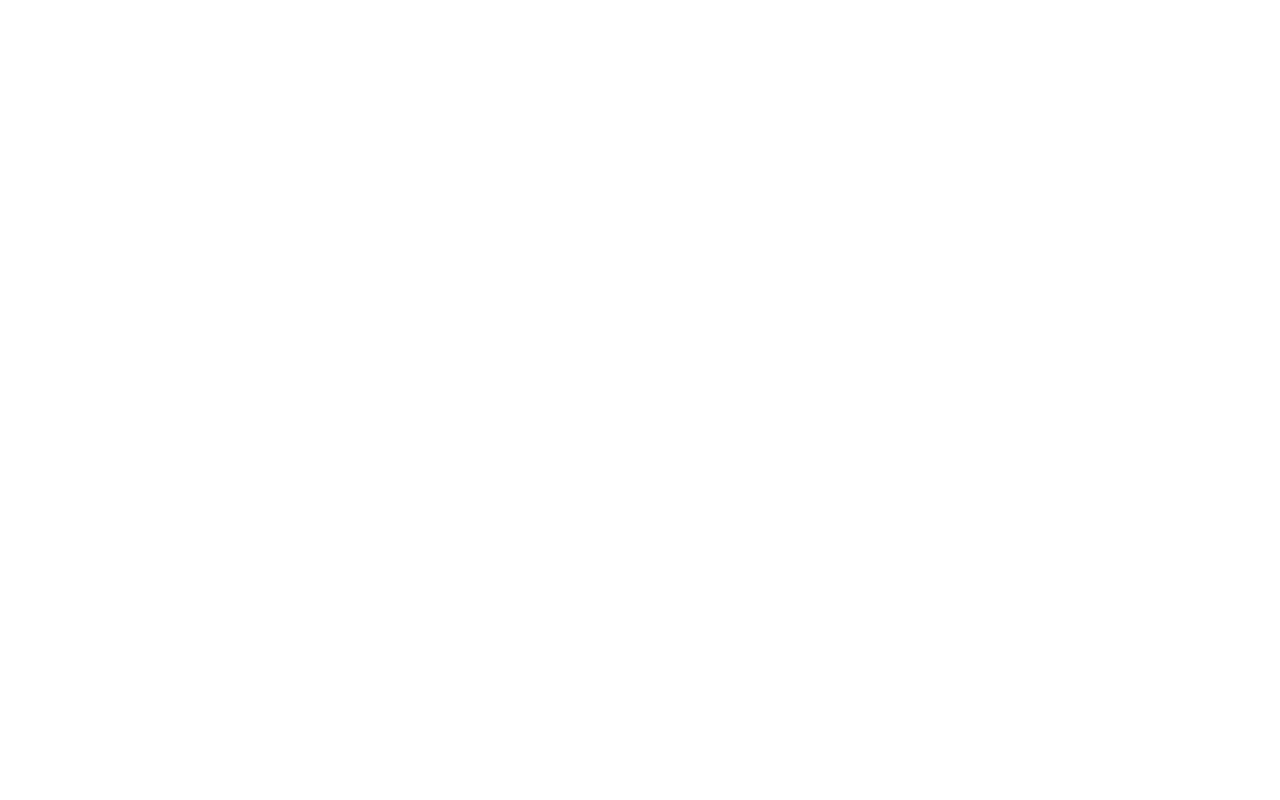
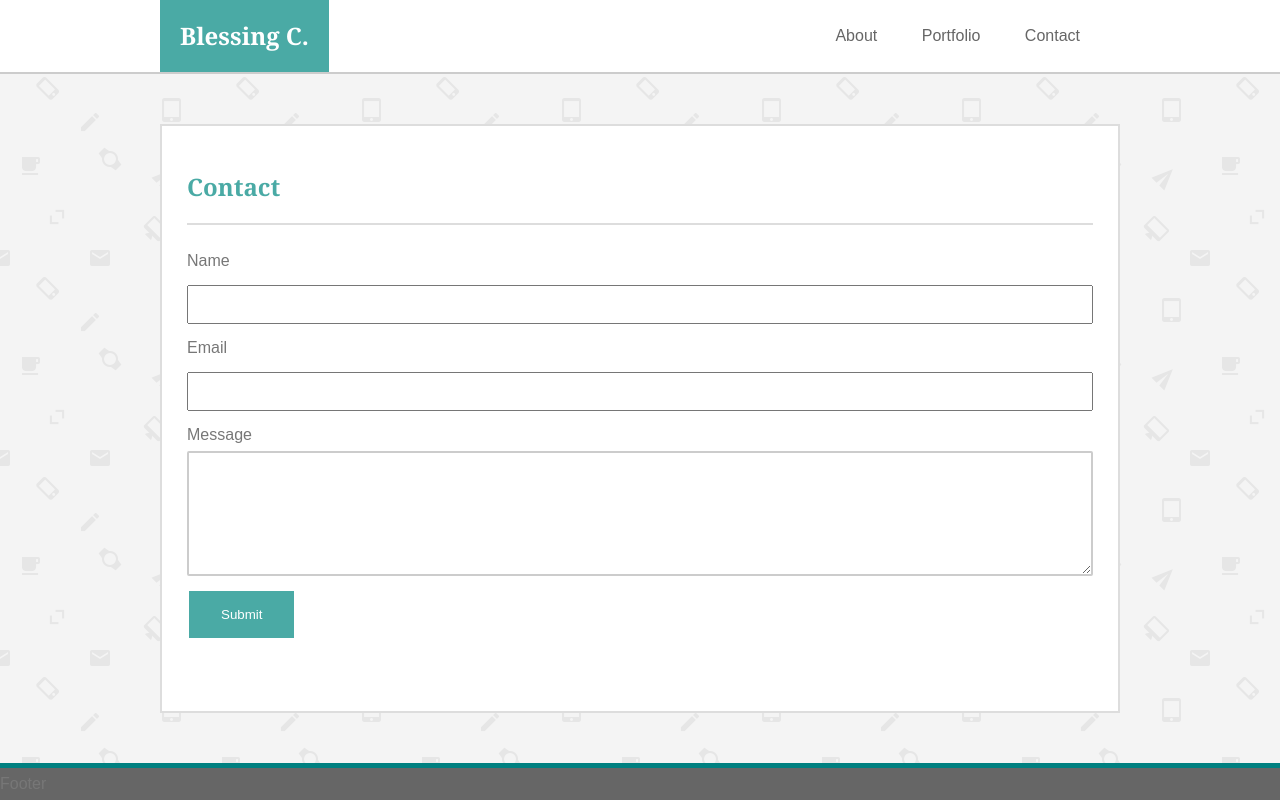
Before and after one commit to bcwahoo/Basic-Portfolio, a plain HTML site: page contact.html in a window 1280 px wide. Drawn offline with Linux system fonts and the light colour scheme.

Commit message:
Changes before class

```diff
--- a/assets/css/style.css
+++ b/assets/css/style.css
@@ -47,7 +47,7 @@ nav {
 nav a:link, nav a:-webkit-any-link  {
     color: #666666;
     text-decoration: none;
-    padding: 25px 0 25px 25px;
+    padding: 25px 20px;
 }
 nav a:hover {
     border-bottom: 2px solid #4aaaa5;
@@ -81,6 +81,34 @@ hr {
     float: left
 }
 
+input[type=text] {
+    width: 100%;
+    padding: 10px;
+    margin: 8px 0;
+    box-sizing: border-box;
+}
+
+textarea {
+    width: 100%;
+    height: 125px;
+    padding: 10px;
+    box-sizing: border-box;
+    border: 2px solid #ccc;
+    border-radius: 2px;
+    font-size: 16px;
+    resize: vertical;
+  }
+
+  button {
+    background-color: #4aaaa5;
+    border: none;
+    color: white;
+    padding: 16px 32px;
+    text-decoration: none;
+    margin: 4px 2px;
+    cursor: pointer;
+  }
+
 footer {
     flex-shrink: 0;
     bottom: 0;
--- a/contact.html
+++ b/contact.html
@@ -0,0 +1,45 @@
+<!DOCTYPE html>
+<html>
+    <head>
+        <title>
+           Contact Blessing
+        </title>
+        <link rel="stylesheet" href="assets/css/style.css">
+    </head>
+    <body>
+            <header>
+                <div class="navbar">
+                <h1 class="logo">Blessing C.</h1>
+                    <nav>
+                        <a href="index.html">About </a>
+                        <a href="portfolio.html"> Portfolio</a>
+                        <a href="contact.html"> Contact</a>
+                    </nav>
+                    <div style="clear: both;"> </div>
+                </div>
+            </header>
+
+            <div class="container">
+
+                <section id="home-bio">
+
+                    <h1 id="bout-me">Contact</h1>
+
+                    <hr>
+
+                    <form>
+                        <label for="fname">Name</label>
+                        <input type="text" id="fname" name="fname">
+                        <label for="lname">Email</label>
+                        <input type="text" id="email" name="email">
+                        <label for="message">Message</label>
+                        <textarea></textarea>
+                      </form>
+                      <button>Submit</button>
+
+                </section>
+            </div>
+            <footer>Footer</footer>
+        </div>
+    </body>
+</html>
```
